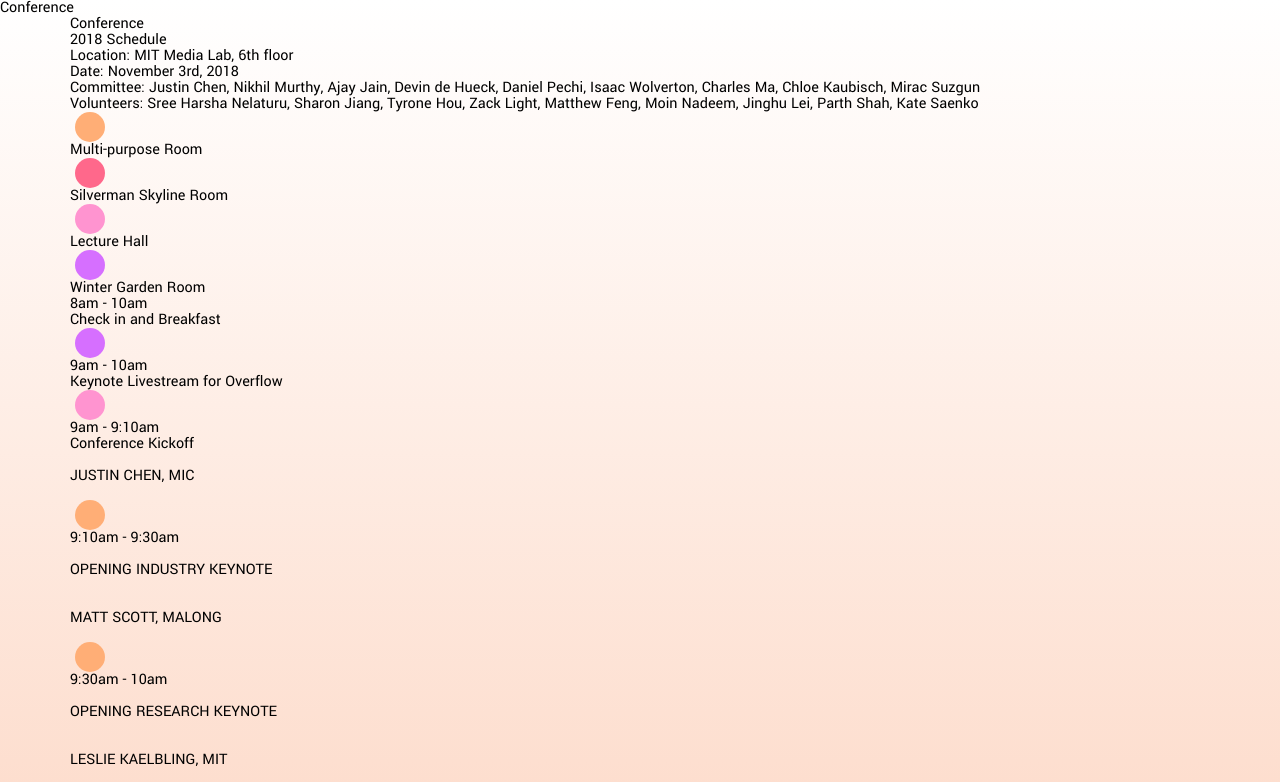
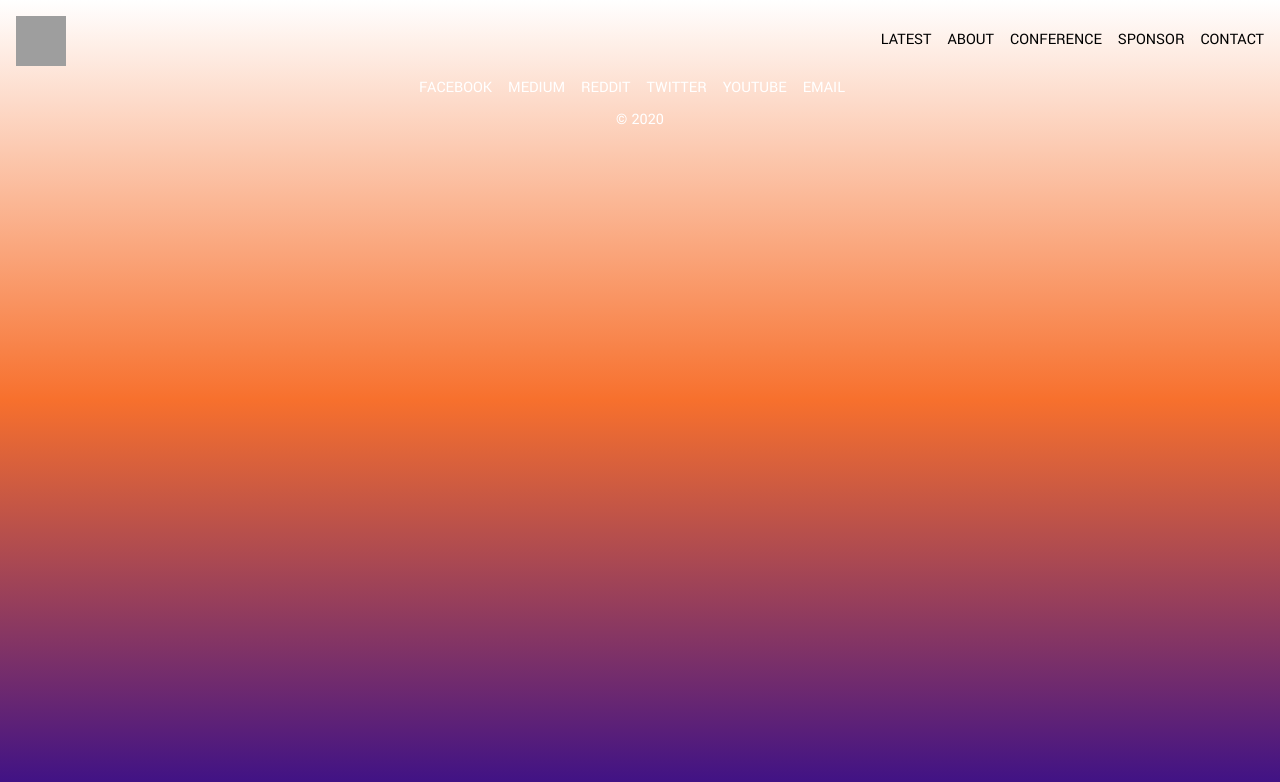
Before and after one commit to MICInc/website2, a Vue app: page /conference/2018 in a window 1280 px wide. Shown: the top 782 px of the page. Built offline with nearby package versions, Linux system fonts and the light colour scheme; grey boxes are pictures that could not be loaded.

Commit message:
saving prog

```diff
--- a/src/components/Conference.vue
+++ b/src/components/Conference.vue
@@ -11,6 +11,7 @@
 		<p class="code_of_conduct">
 			<a href="https://confcodeofconduct.com/" target="_blank">Code of Conduct</a>
 		</p>
+		<router-view></router-view>
 	</div>
 </template>
 
--- a/src/components/Nav.vue
+++ b/src/components/Nav.vue
@@ -3,11 +3,11 @@
 		<nav id="main-nav" class="default-nav">
 			<a id="nav-logo" href="#home"><img class="logo" src="assets/img/logo.png"></a>
 			<ul id="menu">
-				<li><a href="#latest">latest</a></li>
-				<li><a href="#about">about</a></li>
-				<li><a href="#conference">conference</a></li>
-				<li><a href="#sponsor">sponsor</a></li>
-				<li><a href="#social-media">contact</a></li>
+				<li><a href="/#latest">latest</a></li>
+				<li><a href="/#about">about</a></li>
+				<li><a href="/#conference">conference</a></li>
+				<li><a href="/#sponsor">sponsor</a></li>
+				<li><a href="/#social-media">contact</a></li>
 			</ul>
 			<Pancake
 				id="pancake"
--- a/src/components/conference/schedule/2018.vue
+++ b/src/components/conference/schedule/2018.vue
@@ -1,7 +1,6 @@
 <template>
-	<div class="container">
-		<h1>Conference</h1>
-		<div>
+	<div>
+		<!-- <div>
 			<h2>2018 Schedule</h2>
 			<p><b>Location</b>: MIT Media Lab, 6th floor</p>
 			<p><b>Date</b>: November 3rd, 2018</p>
@@ -53,21 +52,7 @@
 					<div v-for="(room, id) in event.rooms" :key="id" :class="room"></div>
 				</div>
 			</div>
-			<div id="sponsors">
-				<div class="container">
-					<div class="section-head">
-						<h2>2018 Sponsors</h2>
-					</div>
-					<div class="sponsor-grid">
-						<div class="sponsor-tile">
-							<a v-for="(s, index) in sponsors" :key="index" :href="s.href" target="_blank">
-								<img :class="s.tier" :src="s.src" :alt="s.alt"/>
-							</a>
-						</div>
-					</div>
-				</div>
-			</div>
-		</div>
+		</div> -->
 	</div>
 </template>
 
--- a/src/components/conference/schedule/2019.vue
+++ b/src/components/conference/schedule/2019.vue
@@ -49,20 +49,6 @@
 				</div>
 				<div class="rooms">
 					<div v-for="(room, id) in event.rooms" :key="id" :class="room"></div>
-				</div>
-			</div>
-			<div id="sponsors">
-				<div class="container">
-					<div class="section-head">
-						<h2>2019 Sponsors</h2>
-					</div>
-					<div class="sponsor-grid">
-						<div class="sponsor-tile">
-							<a v-for="(s, index) in sponsors" :key="index" :href="s.href" target="_blank">
-								<img :class="s.tier" :src="s.src" :alt="s.alt"/>
-							</a>
-						</div>
-					</div>
 				</div>
 			</div>
 		</div>
--- a/src/views/Conference.vue
+++ b/src/views/Conference.vue
@@ -1,18 +1,25 @@
 <template>
-	<div class="container">
-		<h1>Conference</h1>
+	<div>
+		<Nav></Nav>
 		<router-view></router-view>
+		<Footer></Footer>
 	</div>
 </template>
 
 <script>
-export default{
-	name: 'conference',
-	data() {
-		return {
+	import Nav from '@/components/Nav'
+	import Footer from '@/components/Footer'
+	export default {
+		name: 'conference',
+		components: {
+			Nav,
+			Footer
+		},
+		data() {
+			return {
+			}
 		}
 	}
-}
 </script>
 
 <style scoped>
```
